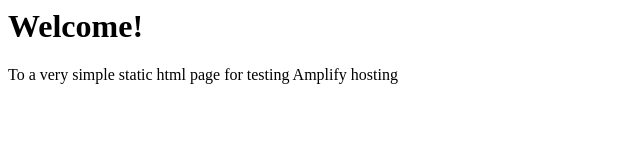
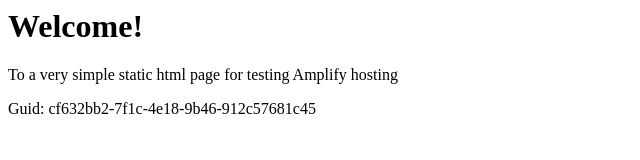
Before and after one commit to aws-aemilia-bom/Github-PR-Commit-Integration-Test-DoNotTouch-v0-preprod-ap-south-1, a website: page src/index.html in a window 1280 px wide. Shown: the whole page, without its empty margins (0-640 px from the left). Drawn offline with Linux system fonts and the light colour scheme.

Commit message:
commit from integ tests

```diff
--- a/src/index.html
+++ b/src/index.html
@@ -1,3 +1,5 @@
+
+
 <html lang="en">
 
 <head>
@@ -10,6 +12,6 @@
 <body>
     <h1>Welcome!</h1>
     <p>To a very simple static html page for testing Amplify hosting</p>
-</body>
+    <p>Guid: cf632bb2-7f1c-4e18-9b46-912c57681c45</p></body>
 
 </html>
```
